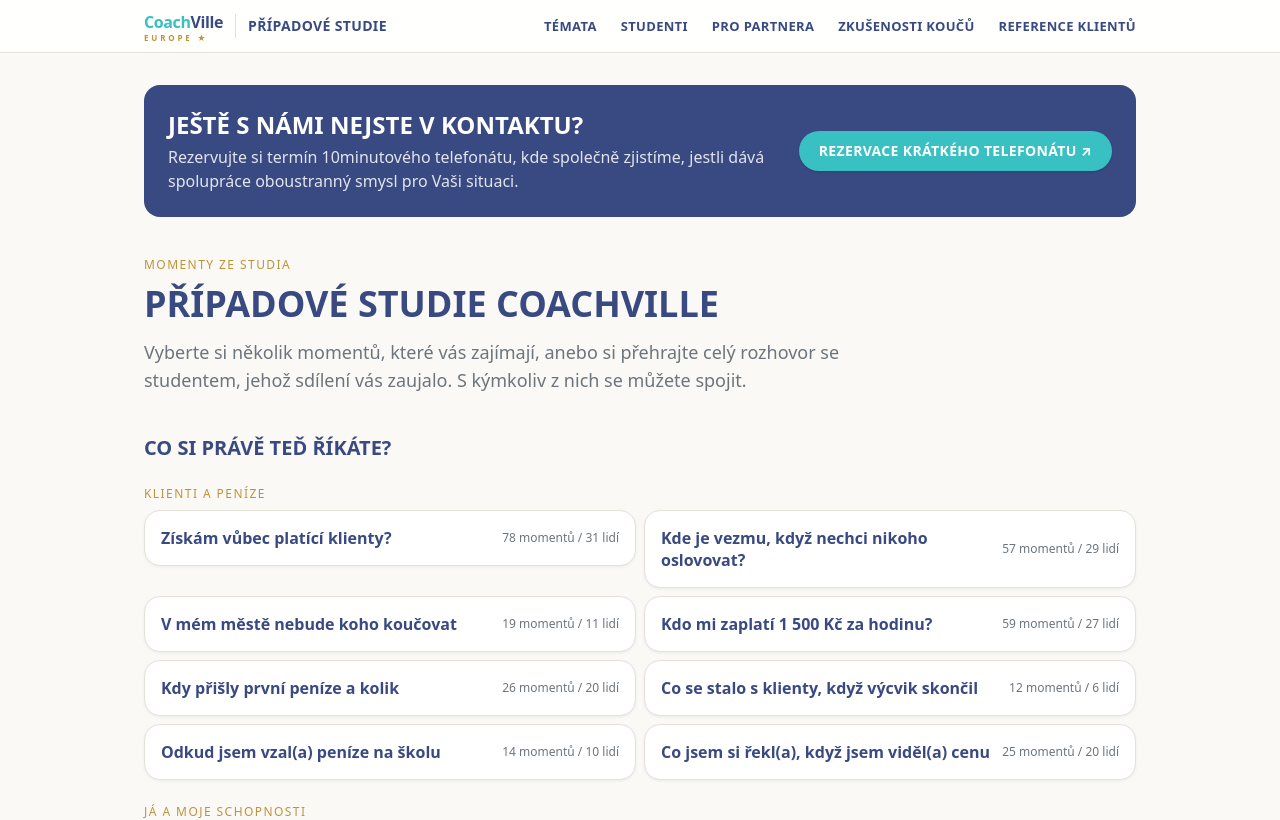
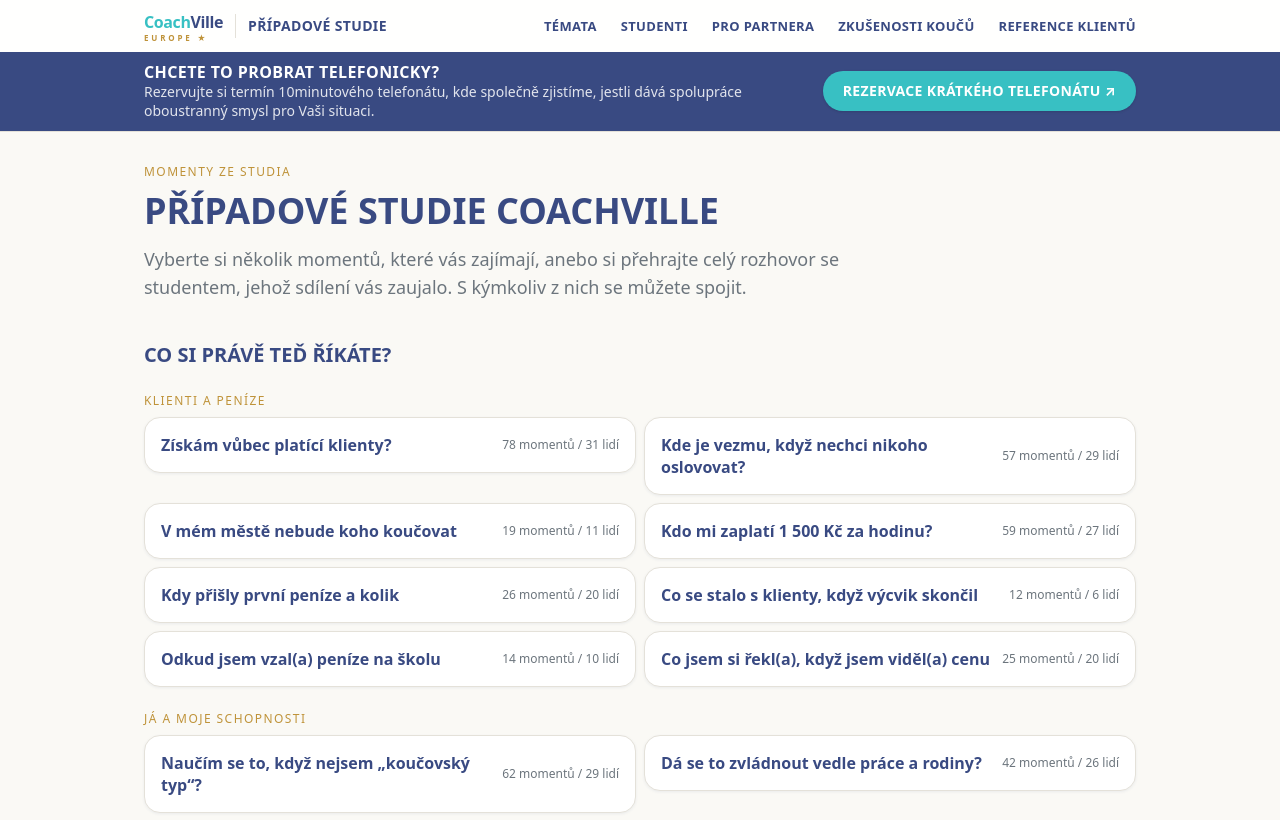
Before and after one commit to ales-vrana/coachville-momenty, a Next.js app: page /coachville-momenty/ in a window 1280 px wide. Shown: the top 820 px of the page. Built offline with nearby package versions, Linux system fonts and the light colour scheme; no server answers.

Commit message:
Add files via upload

```diff
--- a/data/site.json
+++ b/data/site.json
@@ -33,10 +33,11 @@
     "note": "Toto video si můžete přehrát s partnerem, nebo partnerkou společně."
   },
   "contactCta": {
-    "heading": "Ještě s námi nejste v kontaktu?",
+    "heading": "Chcete to probrat telefonicky?",
     "text": "Rezervujte si termín 10minutového telefonátu, kde společně zjistíme, jestli dává spolupráce oboustranný smysl pro Vaši situaci.",
     "button": "Rezervace krátkého telefonátu",
-    "url": "https://calendly.com/cveurope/jak-zacit-s-koucovanim-1"
+    "buttonShort": "Rezervovat",
+    "url": "https://calendly.com/cveurope/jak-zacit-s-koucovanim-1?utm_source=web&utm_medium=web&utm_campaign=coachville-momenty&utm_content=lista-telefonat"
   },
   "nextSteps": {
     "eyebrow": "Další krok",
--- a/src/app/globals.css
+++ b/src/app/globals.css
@@ -30,6 +30,8 @@
 @layer base {
   html {
     color-scheme: light;
+    /* Přilepená hlavička + kontaktní lišta: kotvy (#temata, #hoste, #vypis) nesmí skončit pod nimi. */
+    scroll-padding-top: 9rem;
   }
 
   body {
--- a/src/app/layout.tsx
+++ b/src/app/layout.tsx
@@ -1,5 +1,6 @@
 import type { Metadata } from "next";
 import Link from "next/link";
+import ContactBar from "@/components/ContactBar";
 import Script from "next/script";
 import "./globals.css";
 import Logo from "@/components/Logo";
@@ -30,8 +31,8 @@
           <div className="mx-auto flex max-w-5xl items-center justify-between gap-4 px-4 py-2.5">
             <Link href="/" className="flex items-center gap-3 no-underline">
               <Logo size="sm" />
-              <span className="hidden h-6 w-px bg-line sm:block" aria-hidden="true" />
-              <span className="hidden text-sm font-bold uppercase tracking-wide text-navy sm:inline">{site.siteName}</span>
+              <span className="hidden h-6 w-px bg-line lg:block" aria-hidden="true" />
+              <span className="hidden text-sm font-bold uppercase tracking-wide text-navy lg:inline">{site.siteName}</span>
             </Link>
             <nav className="flex shrink-0 gap-3 whitespace-nowrap text-[11px] font-bold uppercase tracking-wide text-navy sm:gap-6 sm:text-[13px]">
               <Link href="/#temata" className="hover:text-teal-deep">
@@ -43,10 +44,10 @@
               <Link href="/pro-partnera" className="hover:text-teal-deep">
                 Pro partnera
               </Link>
-              <a href={site.links.coachReviews} className="hidden hover:text-teal-deep md:inline" target="_blank" rel="noopener">
+              <a href={site.links.coachReviews} className="hidden hover:text-teal-deep lg:inline" target="_blank" rel="noopener">
                 Zkušenosti koučů
               </a>
-              <a href={site.links.clientReferences} className="hidden hover:text-teal-deep md:inline" target="_blank" rel="noopener">
+              <a href={site.links.clientReferences} className="hidden hover:text-teal-deep lg:inline" target="_blank" rel="noopener">
                 Reference klientů
               </a>
               {SHOW_TERMS_LINKS && (
@@ -56,6 +57,7 @@
               )}
             </nav>
           </div>
+          <ContactBar />
         </header>
         <main className="mx-auto w-full max-w-5xl flex-1 px-4 pb-28 pt-6 sm:pt-8">{children}</main>
         <footer className="bg-dark text-white/80">
--- a/src/app/page.tsx
+++ b/src/app/page.tsx
@@ -23,16 +23,6 @@
 
   return (
     <div className="space-y-10">
-      {/* Kontaktní výzva nahoře pod menu (přesun 26. 9. 2026 na přání Aleše); na desktopu text vlevo, tlačítko vpravo. */}
-      <section className="flex flex-col gap-4 rounded-2xl bg-navy p-5 text-white sm:flex-row sm:items-center sm:justify-between sm:p-6">
-        <div className="max-w-2xl">
-          <h2 className="text-xl text-white sm:text-2xl">{site.contactCta.heading}</h2>
-          <p className="mt-1 text-sm text-white/85 sm:text-base">{site.contactCta.text}</p>
-        </div>
-        <a href={site.contactCta.url} className="btn-primary shrink-0" target="_blank" rel="noopener">
-          {site.contactCta.button} ↗
-        </a>
-      </section>
 
       <section className="max-w-3xl">
         <p className="eyebrow mb-2">Momenty ze studia</p>
--- /dev/null
+++ b/src/components/ContactBar.tsx
@@ -0,0 +1,31 @@
+import TrackLink from "@/components/TrackLink";
+import { site } from "@/lib/data";
+
+/**
+ * Kontaktní lišta „Chcete to probrat telefonicky?“ (4. 10. 2026 na přání Aleše).
+ * Je součástí přilepené hlavičky v layout.tsx, takže je vidět na každé stránce i při scrollování.
+ * Mobil: jen nadpis a malé tlačítko (jeden řádek, ~44 px). Desktop: nadpis, krátký text a tlačítko v jednom řádku.
+ */
+export default function ContactBar() {
+  const c = site.contactCta;
+  return (
+    <div className="bg-navy text-white">
+      <div className="mx-auto flex max-w-5xl items-center justify-between gap-3 px-4 py-1 sm:gap-6 sm:py-2.5">
+        <div className="min-w-0">
+          <p className="text-[12px] font-bold uppercase leading-tight tracking-wide text-white sm:text-base">{c.heading}</p>
+          <p className="hidden text-sm leading-snug text-white/85 lg:block">{c.text}</p>
+        </div>
+        <TrackLink
+          href={c.url}
+          event="cta_click"
+          params={{ target: "call", placement: "top_bar" }}
+          className="inline-flex shrink-0 items-center justify-center rounded-full bg-teal px-3 py-1 text-[11px] font-bold uppercase tracking-wide text-white no-underline shadow-sm transition hover:bg-teal-deep sm:px-5 sm:py-2.5 sm:text-sm"
+          aria-label={c.button}
+        >
+          <span className="sm:hidden">{c.buttonShort ?? c.button} ↗</span>
+          <span className="hidden sm:inline">{c.button} ↗</span>
+        </TrackLink>
+      </div>
+    </div>
+  );
+}
--- a/src/lib/data.ts
+++ b/src/lib/data.ts
@@ -53,7 +53,7 @@
   links: { coachReviews: string; clientReferences: string; questionsPage: string };
   footer: { operator: string; consentNote: string };
   partnerVideo: { vimeoId: string; vimeoHash?: string; title: string; note: string };
-  contactCta: { heading: string; text: string; button: string; url: string };
+  contactCta: { heading: string; text: string; button: string; buttonShort?: string; url: string };
   nextSteps: { eyebrow: string; workshop: { label: string; url: string }; call: { label: string; url: string } };
 }
 
```
